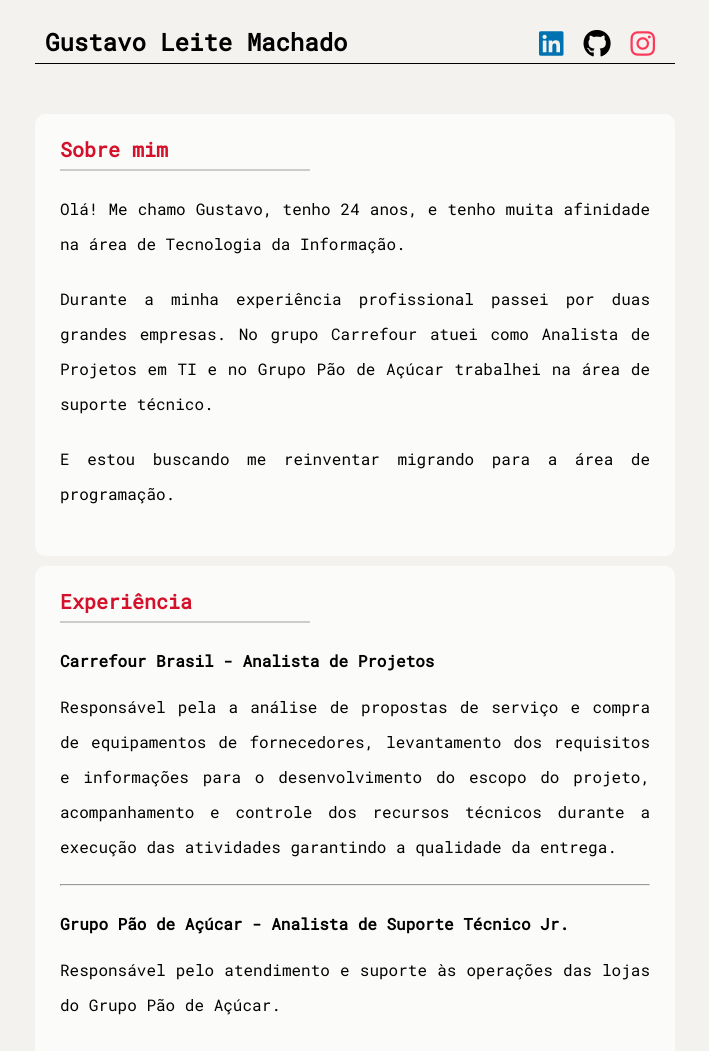
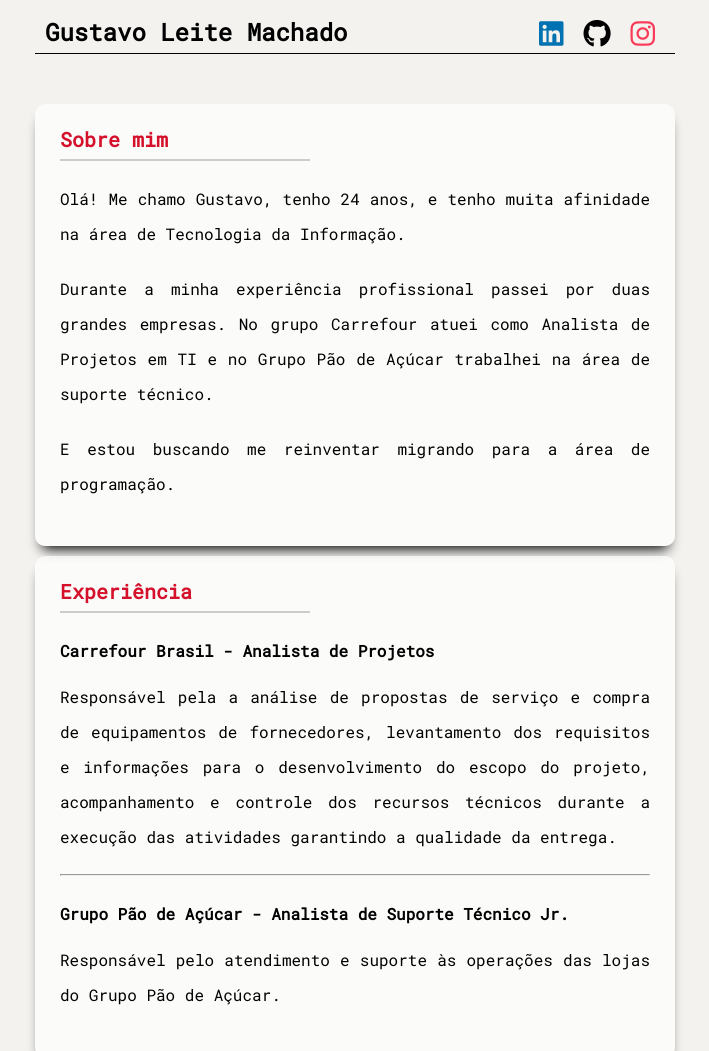
Before and after one commit to gstvlmachado/gustavo-atividade-1, a plain HTML site: page index.html in a window 1280 px wide. Shown: the top 1051 px of the page, without its empty margins (285-994 px from the left). Drawn offline with Linux system fonts and the light colour scheme.

Commit message:
Adicionado box-shadow

```diff
--- a/css/style.css
+++ b/css/style.css
@@ -15,8 +15,9 @@ body{
     display: flex;
     flex-direction: row;
     justify-content: space-between;
-    padding: 20px 10px 5px 10px;
+    padding: 10px 10px 5px 10px;
     margin-bottom: 50px;
+
 }
 
 header h1{font-size: 3vmin; font-weight: 700;}
@@ -40,6 +41,8 @@ ul li{
     padding: 25px;
     background-color: rgba(255,255,255,0.7);
     border-radius: 10px;
+    -webkit-box-shadow: 0px 10px 13px -7px #000000, 5px 5px 15px 5px rgba(0,0,0,0);
+    box-shadow: 0px 10px 13px -7px #000000, 5px 5px 15px 5px rgba(0,0,0,0);
 }
 
 section h3{
```
Also changed, not shown: index.html (+5 -5 lines).
